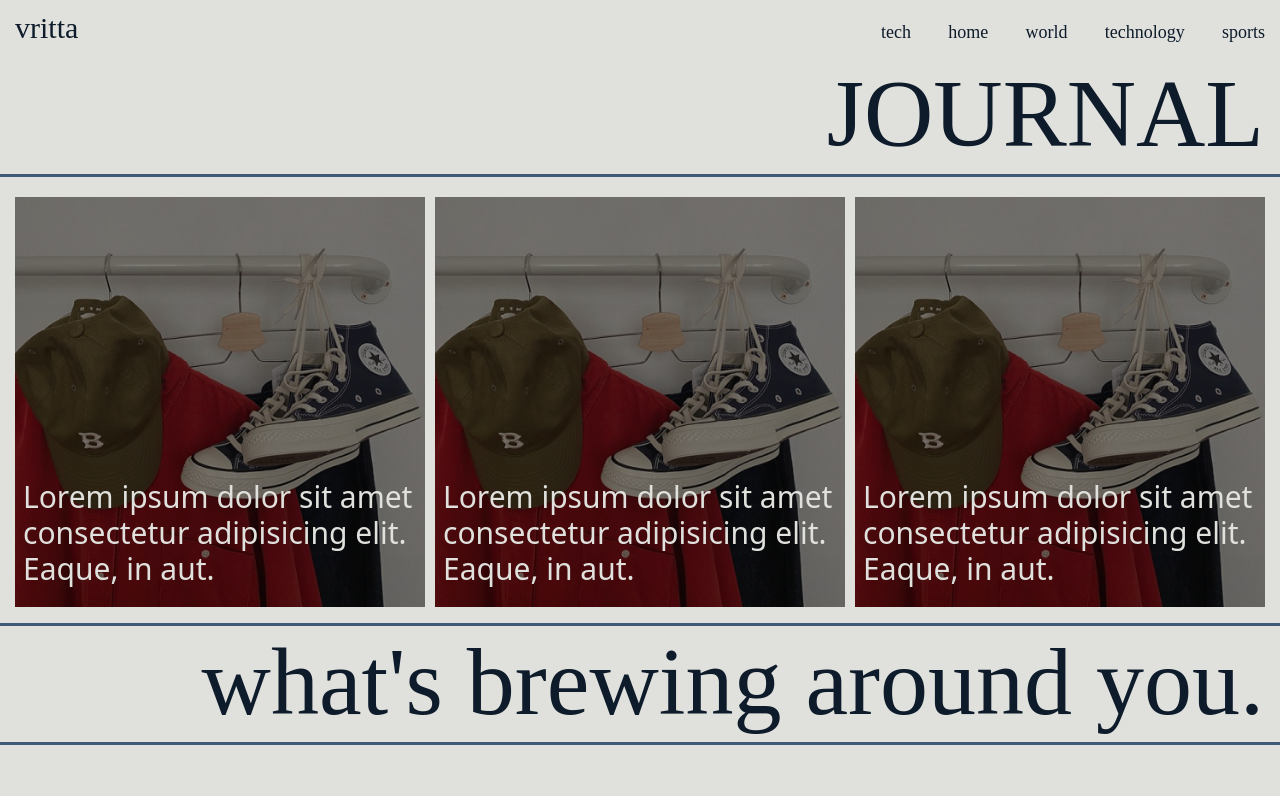
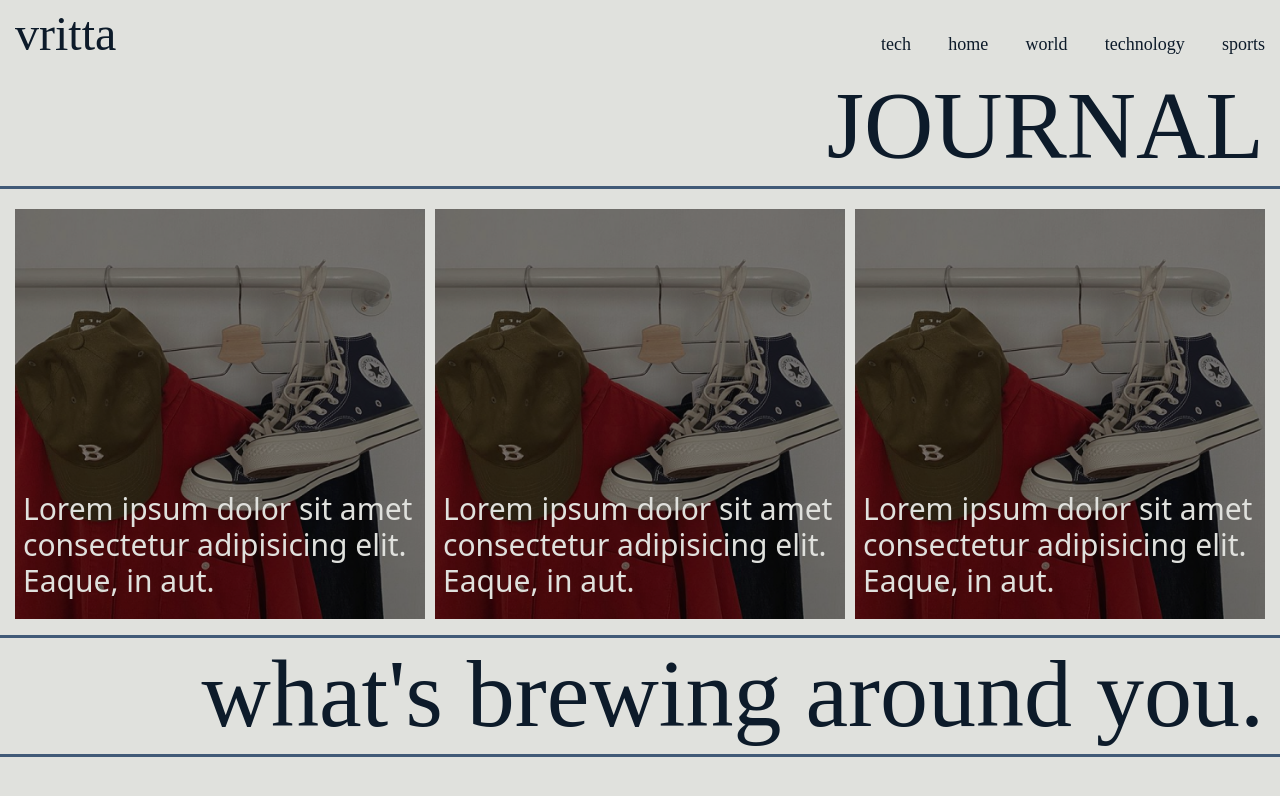
Before and after one commit to riteessshh/vritta-news-blog-webapp, a React (Vite) app: page / in a window 1280 px wide. Shown: the top 796 px of the page. Built offline with nearby package versions, Linux system fonts and the light colour scheme; a web font is replaced by a local one.

Commit message:
Update Navbar.jsx

```diff
--- a/src/components/Navbar.jsx
+++ b/src/components/Navbar.jsx
@@ -14,7 +14,7 @@ function Navbar() {
   return (
     <div className="navbar">
       <div className="flex justify-between items-baseline">
-        <div className="logo text-3xl font-medium">vritta</div>
+        <div className="logo text-3xl md:text-5xl font-medium">vritta</div>
         <div className="menu-button cursor-pointer md:hidden">
           <img src={img} alt="MenuButton" onClick={toggleActiveClass} />
         </div>
```
